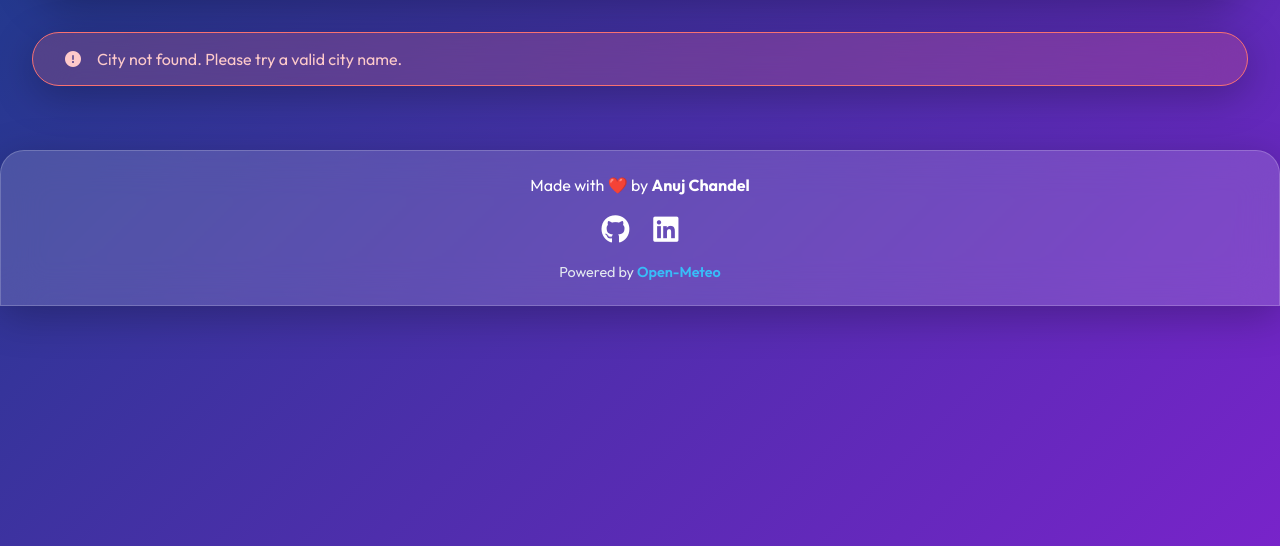
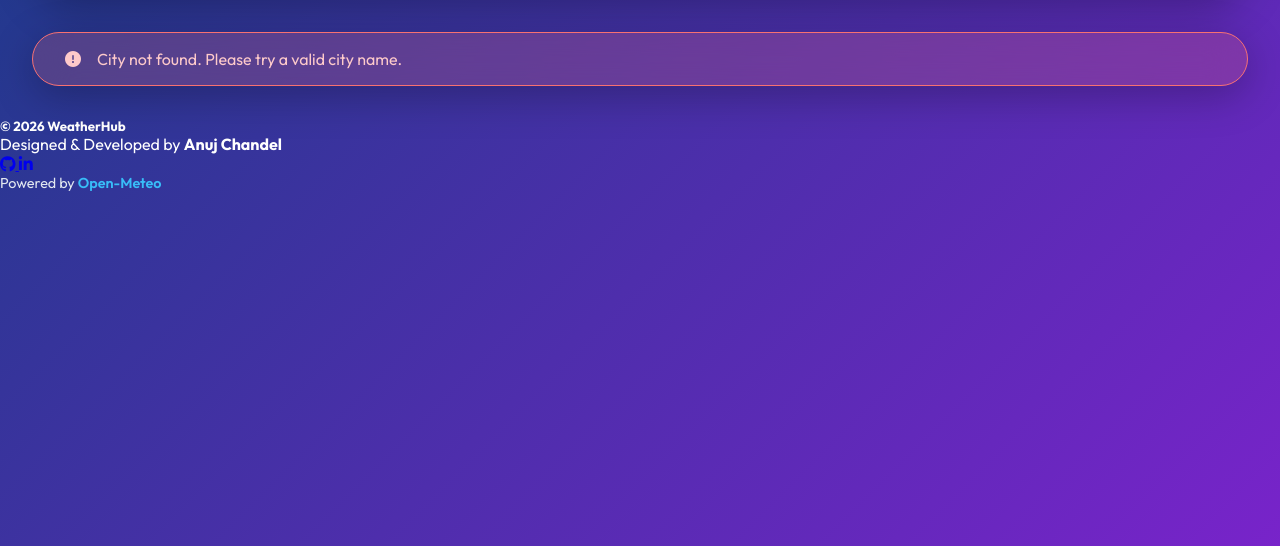
Before and after one commit to codex-anu/Weather-Web-App, a Flask app: page / in a window 1280 px wide. Shown: the part 126-672 px from the top of the page. Run offline with Flask 3, Linux system fonts and the light colour scheme; data that the repository does not hold is empty.

Commit message:
Updated footer with GitHub and LinkedIn links

```diff
--- a/templates/index.html
+++ b/templates/index.html
@@ -200,25 +200,27 @@
         {% endif %}
     </div>
 
-<footer>
-    <div class="footer-content glass-panel">
+<h5 class="fw-bold mb-2">© 2026 WeatherHub</h5>
 
-        <p>Made with ❤️ by <strong>Anuj Chandel</strong></p>
+<p class="text-muted mb-3">
+    Designed &amp; Developed by
+    <strong>Anuj Chandel</strong>
+</p>
 
-        <div class="social-links">
+<div class="d-flex justify-content-center gap-4">
 
     <a href="https://github.com/codex-anu"
        target="_blank"
-               rel="noopener noreferrer"
+       class="btn btn-outline-light rounded-circle"
        aria-label="GitHub">
         <i class="fa-brands fa-github"></i>
     </a>
 
     <a href="https://www.linkedin.com/in/anuj-chandel-3a4958377/"
        target="_blank"
-               rel="noopener noreferrer"
+       class="btn btn-outline-primary rounded-circle"
        aria-label="LinkedIn">
-                <i class="fa-brands fa-linkedin"></i>
+        <i class="fa-brands fa-linkedin-in"></i>
     </a>
 
 </div>
```
Lines whose indentation alone changed are shown as unchanged.
